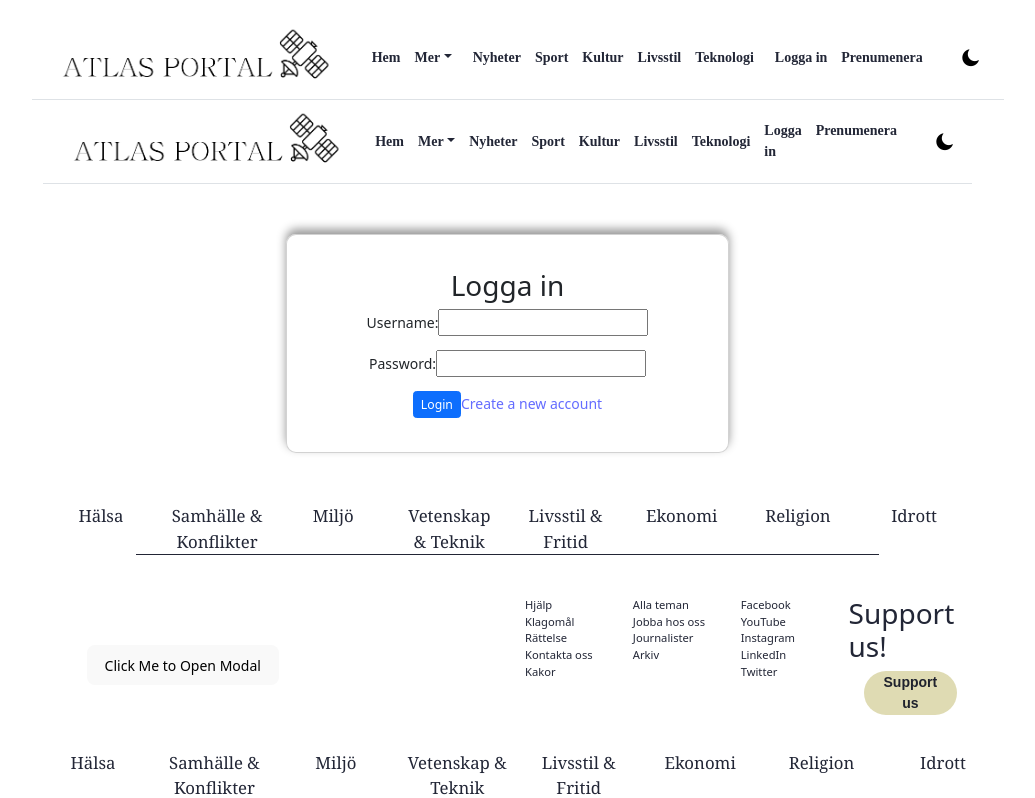
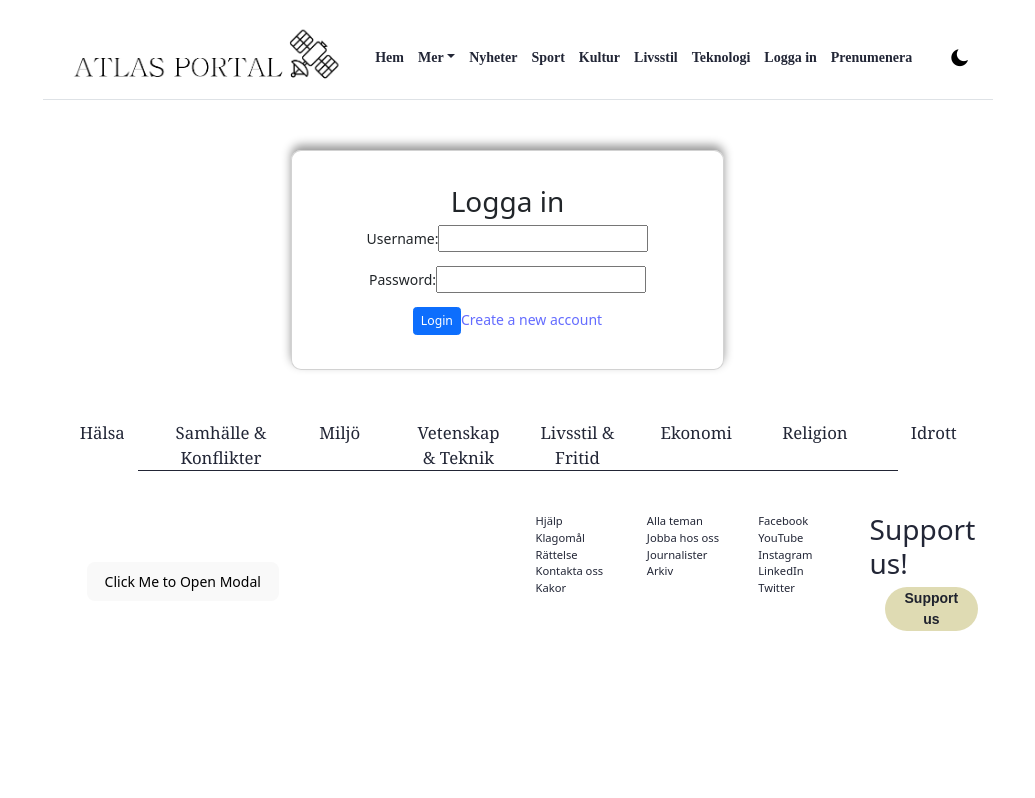
Before and after one commit to Drumpe/G3-WebbSPA, a React (Vite) app in the folder reactapp/: page / in a window 1280 px wide. Shown: the top 798 px of the page, without its empty margins (98-1133 px from the left). Built offline with nearby package versions, Linux system fonts and the light colour scheme.

Commit message:
Lite bättre

```diff
--- a/reactapp/src/pages/Login/Login.jsx
+++ b/reactapp/src/pages/Login/Login.jsx
@@ -2,8 +2,7 @@ import { useState } from 'react';
 import { useNavigate } from 'react-router-dom';
 import { useCookies } from 'react-cookie';
 import './login.css';
-import Footer from '../../components/footer/footer';
-import Navbar from '../../components/Navbar/navbar';
+
 //import App from 'main.jsx';
 
 const Login = () => {
@@ -39,7 +38,6 @@ const Login = () => {
     // TODO: add styles
     return (
         <div>
-            <Navbar />
             <div className="container">
                 <div className="row justify-content-center">
                     <div className="col-md-6">
@@ -87,7 +85,6 @@ const Login = () => {
                         </div>
                     </div>
             </div>
-                <Footer />
             </div>
 
     );
```
Also changed, not shown: 2 other files (tests, documents, lock files or other folders).
